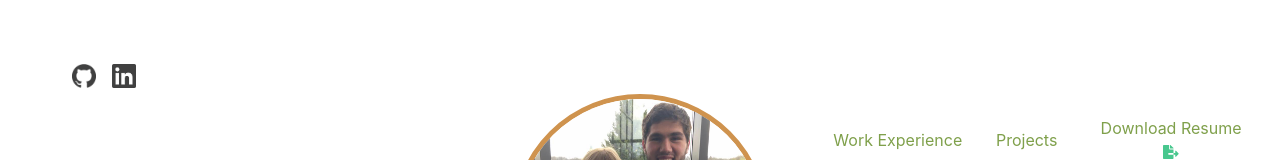
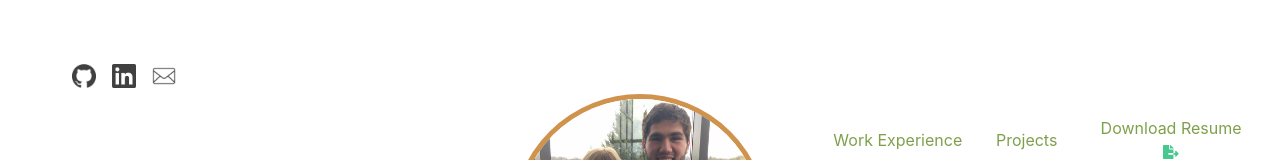
Before and after one commit to chasem-dev/chasem.dev, a Next.js app: page / in a window 1280 px wide. Shown: the top 160 px of the page. Built offline with nearby package versions, Linux system fonts and the light colour scheme.

Commit message:
Add Email button

```diff
--- a/pages/index.js
+++ b/pages/index.js
@@ -7,6 +7,7 @@ export default function Home() {
 
   const [githubImage, setGithubImage] = React.useState("/social/github.png")
   const [linkedInImage, setLinkedInImage] = React.useState("/social/li.png")
+  const [mailImage, setMailImage] = React.useState("/social/email.png")
 
   return (
     <div className={styles.container}>
@@ -31,14 +32,23 @@ export default function Home() {
 				</Link>
             </span>
             <span>
-
 				<Link  href="https://www.linkedin.com/in/chase-myers-56a394152/">
-              <img style={{cursor: "pointer", margin: 0, maxWidth:'24px', display: 'inline-block'}} onMouseOver={(_=>{
+				  <img style={{cursor: "pointer", margin: 0, marginRight: '1em', maxWidth:'24px', display: 'inline-block'}} onMouseOver={(_=>{
 					setLinkedInImage("/social/li-hover.png")
 				  })}
 				  onMouseOut={(_=>{
 					setLinkedInImage("/social/li.png")
 				  })} id="social-li" className="image is-24x24" src={linkedInImage} />
+				</Link>
+			</span>
+			<span>
+				<Link href="mailto:me@chasem.dev">
+				  <img style={{cursor: "pointer", margin: 0, maxWidth:'24px', display: 'inline-block'}} onMouseOver={(_=>{
+					setMailImage("/social/email-hover.png")
+				  })}
+				  onMouseOut={(_=>{
+					setMailImage("/social/email.png")
+				  })} id="social-mail" className="image is-24x24" src={mailImage} />
 				</Link>
 			</span>
         </div>
```
Also changed, not shown: public/social/email-hover.png (added), public/social/email.png (added). Lines whose indentation alone changed are shown as unchanged.
